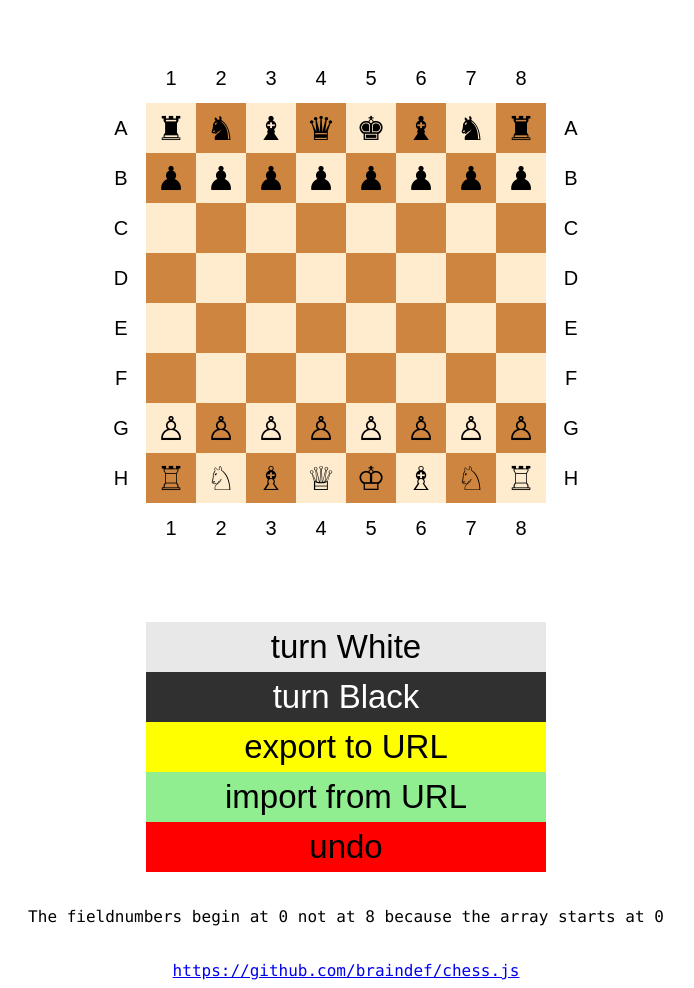
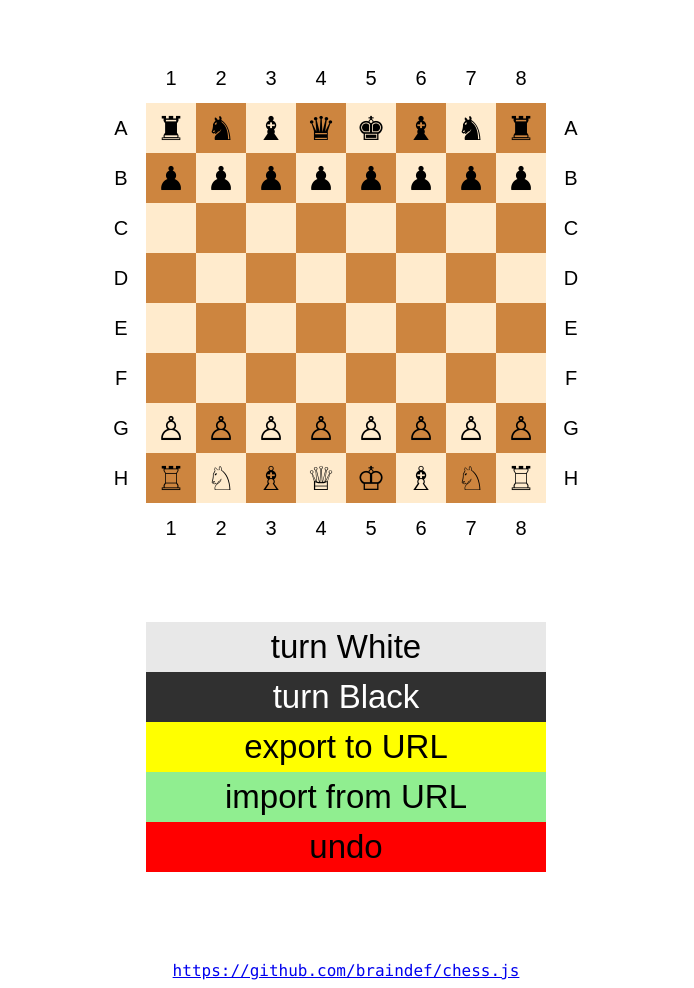
Before and after one commit to braindef/chess.new.js, a plain HTML site: page index.html in a window 1280 px wide. Shown: the part 124-1112 px from the top of the page, without its empty margins (294-988 px from the left). Drawn offline with Linux system fonts and the light colour scheme.

Commit message:
tempsave

```diff
--- a/index.html
+++ b/index.html
@@ -97,7 +97,7 @@
 <button onclick='importFromURL()' style="width:400; background-color: lightgreen">import from URL</button><br>
 <button onclick='revert(1)' style="width:400; background-color: red">undo</button><br>
     <br>
-    <p id="output">The fieldnumbers begin at 0 not at 8 because the array starts at 0</br></br>
+    <p id="output"></br></br>
     </p>
   </body>
 
```
